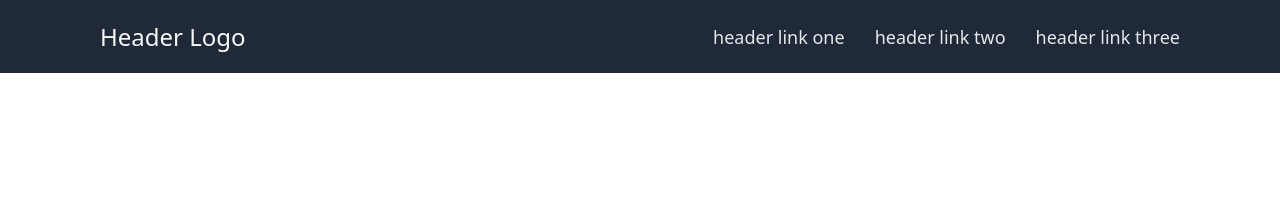
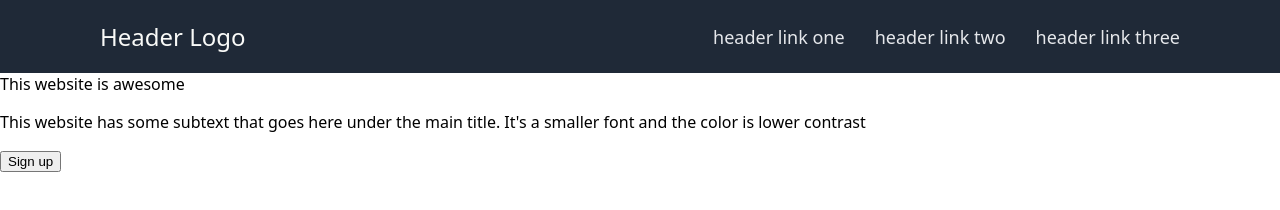
Before and after one commit to eggyolks317/landing_page, a plain HTML site: page index.html in a window 1280 px wide. Drawn offline with Linux system fonts and the light colour scheme.

Commit message:
filled in HTML elements for the hero section

```diff
--- a/index.html
+++ b/index.html
@@ -17,5 +17,15 @@
             <a href="">header link three</a>
         </div>
     </div>
+    <div class="hero_space">
+        <div id="hero_text">
+            This website is awesome
+        </div>
+        <p>
+            This website has some subtext that goes here under the main title. It's a smaller font and the color is lower contrast
+        </p>
+        <button>Sign up</button>
+        <img src="" alt="">
+    </div>
 </body>
 </html>
```
